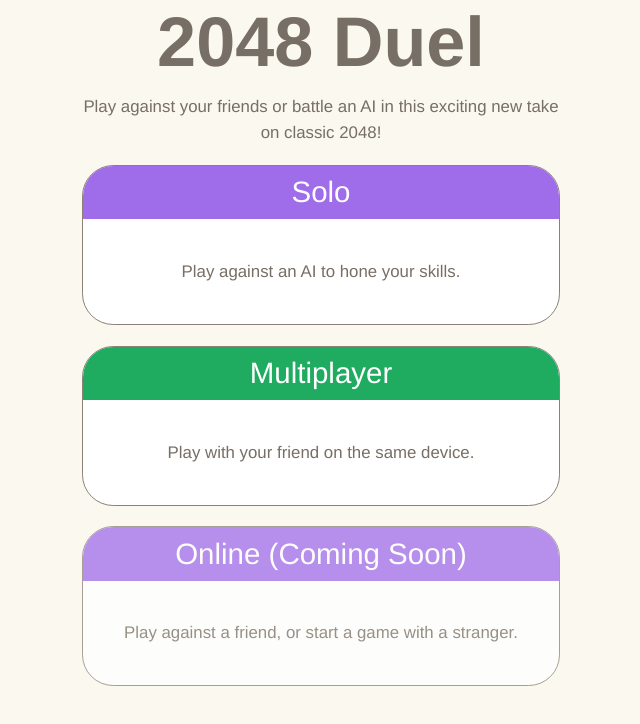
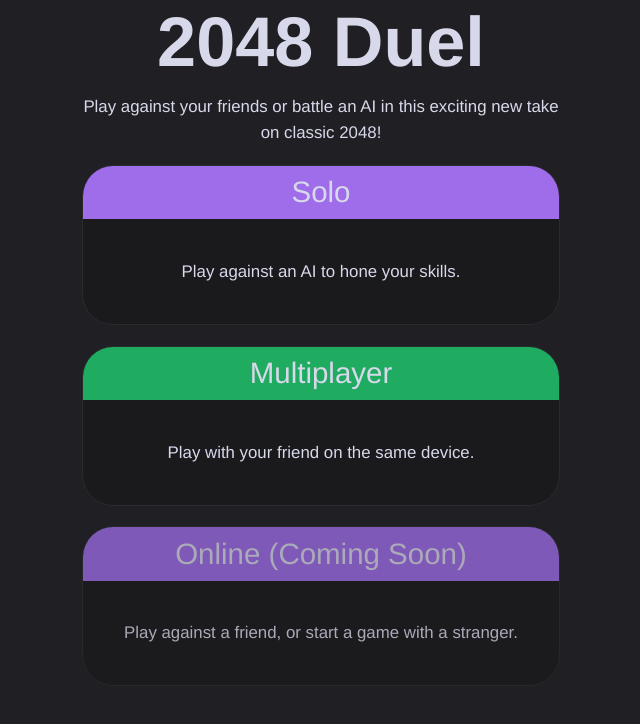
Before and after one commit to jerrykurtin/2048_duel, a React (Create React App) app in the folder client/: page / in a window 1280 px wide. Shown: the top 724 px of the page, without its empty margins (319-959 px from the left). Built offline with nearby package versions, Linux system fonts and the light colour scheme.

Commit message:
finished dark mode, simplified css between light and dark mode

```diff
--- a/client/src/App.css
+++ b/client/src/App.css
@@ -1,4 +1,43 @@
 @import url('https://fonts.googleapis.com/css2?family=Arimo:ital,wght@0,400;0,600;0,700;1,400;1,600&display=swap');
+
+/* Light-mode Colors */
+/* * {
+  --bg-color-1: #ffffff;
+  --bg-color-2: #f4f4f7;
+  --bg-color-3: #faf8ef;
+  --bg-color-4: #8c8177;
+  --pop-color-1: #776e65;
+  --pop-color-2: #8c8177;
+
+  --tile-text-color: var(--bg-color-1);
+  --button-color: var(--pop-color-1);
+} */
+/* End of Light-mode Colors */
+
+/* Dark-mode Colors */
+* {
+  --bg-color-1: #1a1a1d;
+  --bg-color-2: #1e1e21;
+  --bg-color-3: #202024;
+  --bg-color-4: #2a2a2f;
+  --pop-color-1: #d8d8eb;
+  --pop-color-2: #c7c7d9;
+
+  --tile-text-color: var(--pop-color-1);
+  --button-color: var(--tile-text-color);
+}
+
+.btn-group .btn-outline-main-color {
+  --bs-btn-hover-color: var(--bg-color-1) !important;
+  --bs-btn-hover-bg: var(--pop-color-2) !important;
+  --bs-btn-hover-border-color: var(--border-color) !important;
+
+  --bs-btn-active-color: var(--button-color) !important;
+  --bs-btn-active-bg: var(--bg-color-2) !important;
+  --bs-btn-active-border-color: var(--pop-color-2) !important;
+}
+/* End of Dark-mode Colors */
+
 
 /* Note: sizing is set for vw with a screen width of 94% (3% margin on each side) */
 /* Page-wide settings */
@@ -7,18 +46,14 @@
 
   --vw: 1vw;
 
-    --primary-color: rgb(119, 110, 101);
-    --primary-color-numbers: 119, 110, 101;
-    --background-color: #faf8ef;
-    --background-color-numbers: 250, 248, 239;
-    --border-color: rgb(140, 129, 119);
+  --primary-color: var(--pop-color-1);
+  --background-color: var(--bg-color-3);
 
-    --board-color: rgb(255, 255, 255);
-    --muted-board-color: #f4f4f7;
-    --tile-text-color: rgb(255, 255, 255);
+  --board-color: var(--bg-color-1);
+  --muted-board-color: var(--bg-color-2);
 
-    /* --green: rgb(127, 160, 60);
-    --greencolor: 127, 160, 60; */
+  --border-color: var(--bg-color-4);
+
   --green: #009245;
   --muted-green: #1fac61;
   --greencolor: 0, 146, 69;
@@ -75,12 +110,6 @@ body {
     padding-right: env(safe-area-inset-right);
 }
 
-/* Dark-mode Colors */
-/* * {
-  --primary-color: rgb(255, 255, 255);
-  --board-color: #0e1111;
-  --background-color: #353839;
-} */
 
 /* Current Colors */
 
@@ -257,25 +286,23 @@ a:visited {
 
 /* Change the bootstrap behavior and add a new button */
 .btn-outline-main-color {
-  --button-color: var(--border-color);
+  --bs-btn-color: var(--button-color);
+  --bs-btn-border-color: var(--border-color);
+  --bs-btn-bg: var(--bg-color-1);
 
-  --bs-btn-color: var(--button-color);
-  --bs-btn-border-color: var(--button-color);
-  --bs-btn-bg: var(--board-color);
-
-  --bs-btn-hover-color: var(--tile-text-color);
-  --bs-btn-hover-bg: var(--button-color);
-  --bs-btn-hover-border-color: var(--button-color);
+  --bs-btn-hover-color: var(--button-color);
+  --bs-btn-hover-bg: var(--bg-color-2);
+  --bs-btn-hover-border-color: var(--pop-color-2);
   --bs-btn-focus-shadow-rgb: 108, 117, 125;
 
-  --bs-btn-active-color: var(--tile-text-color);
-  --bs-btn-active-bg: var(--button-color);
-  --bs-btn-active-border-color: var(--button-color);
+  --bs-btn-active-color: var(--bg-color-1);
+  --bs-btn-active-bg: var(--pop-color-2);
+  --bs-btn-active-border-color: var(--border-color);
   --bs-btn-active-shadow: inset 0 3px 5px rgba(0, 0, 0, 0.125);
 
   --bs-btn-disabled-color: var(--button-color);
-  --bs-btn-disabled-bg: var(--board-color);
-  --bs-btn-disabled-border-color: var(--button-color);
+  --bs-btn-disabled-bg: var(--bg-color-1);
+  --bs-btn-disabled-border-color: var(--pop-color-2);
   --bs-gradient: none;
 }
 
@@ -299,7 +326,7 @@ a:visited {
   --bs-nav-tabs-link-hover-border-color: var(--border-color);
   --bs-nav-tabs-link-active-color: var(--primary-color);
   --bs-nav-tabs-link-active-bg: var(--board-color);
-  --bs-nav-tabs-link-active-border-color: var(---border-color);
+  --bs-nav-tabs-link-active-border-color: var(--border-color);
   --bs-nav-link-color: var(--primary-color);
 }
 
```
Lines whose indentation alone changed are shown as unchanged.
